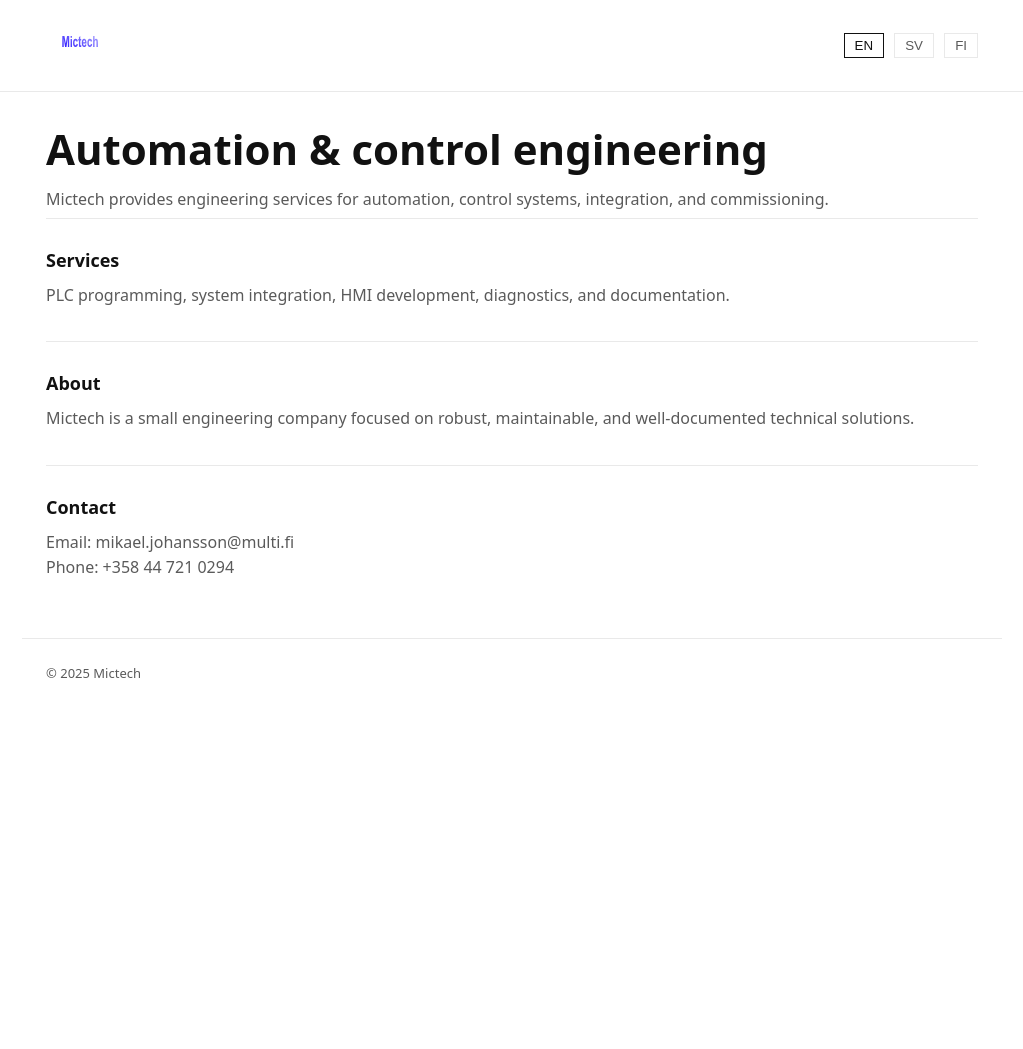
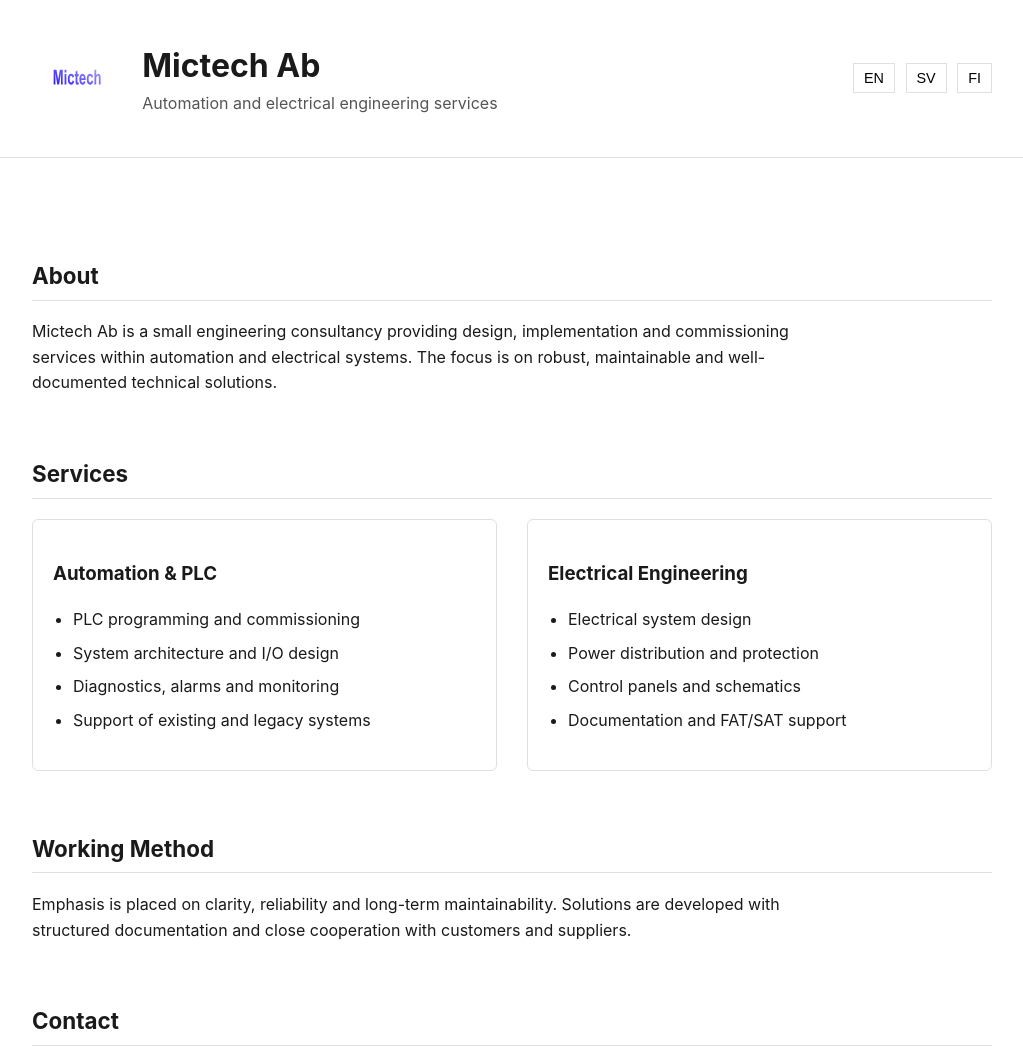
Before and after one commit to mictechab/mictechab.github.io, a plain HTML site: page index.html in a window 1280 px wide. Shown: the top 1049 px of the page, without its empty margins (128-1151 px from the left). Before the commit the page ends 800 px from the top, so only its background shows below. Drawn offline with Linux system fonts and the light colour scheme.

Commit message:
Refactor index.html with improved structure and styles
Updated HTML structure, improved meta tags, and enhanced styling.

```diff
--- a/index.html
+++ b/index.html
@@ -1,200 +1,312 @@
-<!doctype html>
+<!DOCTYPE html>
 <html lang="en">
 <head>
-  <meta charset="utf-8" />
-  <meta name="viewport" content="width=device-width, initial-scale=1" />
-  <title>Mictech</title>
+    <meta charset="UTF-8">
+    <title>Mictech Ab – Automation & Electrical Engineering</title>
+    <meta name="viewport" content="width=device-width, initial-scale=1.0">
+    <meta name="description" content="Mictech Ab provides automation, PLC and electrical engineering services.">
 
     <style>
-    :root{
-      --bg:#ffffff;
-      --text:#111111;
-      --muted:#5a5a5a;
-      --line:#e9e9e9;
-      --max: 980px;
-    }
-    @media (prefers-color-scheme: dark){
-      :root{
-        --bg:#0c0c0c;
-        --text:#f4f4f4;
-        --muted:#b9b9b9;
-        --line:#242424;
-      }
-    }
-    *{box-sizing:border-box}
-    body{
-      margin:0;
-      font-family: system-ui, -apple-system, Segoe UI, Roboto, Helvetica, Arial;
-      background:var(--bg);
-      color:var(--text);
-      line-height:1.55;
-    }
-    a{color:inherit; text-decoration:none}
-    .wrap{max-width:var(--max); margin:0 auto; padding:24px}
-
-    header{
-      border-bottom:1px solid var(--line);
-    }
-    .nav{
-      display:flex;
-      align-items:center;
-      justify-content:space-between;
-      gap:16px;
-    }
-    .brand img{height:36px}
-    .lang button{
-      background:none;
-      border:1px solid var(--line);
-      padding:4px 10px;
-      margin-left:6px;
-      cursor:pointer;
-      color:var(--muted);
-    }
-    .lang button.active{
-      color:var(--text);
-      border-color:var(--text);
+        :root {
+            --text: #1a1a1a;
+            --muted: #555;
+            --accent: #004b8d;
+            --bg: #ffffff;
+            --border: #e0e0e0;
         }
 
-    h1{font-size:clamp(32px,4vw,42px); margin:0}
-    h2{font-size:18px; margin:0 0 8px}
-    p{margin:6px 0; color:var(--muted)}
-    section{padding:28px 0; border-top:1px solid var(--line)}
+        body {
+            margin: 0;
+            font-family: -apple-system, BlinkMacSystemFont, "Segoe UI", Roboto, Arial, sans-serif;
+            color: var(--text);
+            background: var(--bg);
+            line-height: 1.6;
+        }
 
-    footer{
-      padding:20px 0;
-      border-top:1px solid var(--line);
-      font-size:13px;
-      color:var(--muted);
+        header {
+            border-bottom: 1px solid var(--border);
+            padding: 40px 20px;
+        }
+
+        .header-inner {
+            max-width: 960px;
+            margin: 0 auto;
+            display: flex;
+            align-items: center;
+            justify-content: space-between;
+            gap: 20px;
+        }
+
+        .brand {
+            display: flex;
+            align-items: center;
+            gap: 16px;
+        }
+
+        .brand img {
+            height: 48px;
+        }
+
+        .lang-switch button {
+            background: none;
+            border: 1px solid var(--border);
+            padding: 6px 10px;
+            margin-left: 6px;
+            cursor: pointer;
+            font-size: 0.9rem;
+        }
+
+        .lang-switch button:hover {
+            border-color: var(--accent);
+            color: var(--accent);
+        }
+
+        main {
+            max-width: 960px;
+            margin: 0 auto;
+            padding: 40px 20px;
+        }
+
+        h1 {
+            margin: 0;
+            font-size: 2rem;
+        }
+
+        h2 {
+            margin-top: 60px;
+            padding-bottom: 6px;
+            border-bottom: 1px solid var(--border);
+            font-size: 1.4rem;
+        }
+
+        p {
+            max-width: 780px;
+        }
+
+        .subtitle {
+            color: var(--muted);
+            max-width: 780px;
+        }
+
+        .columns {
+            display: grid;
+            grid-template-columns: repeat(auto-fit, minmax(260px, 1fr));
+            gap: 30px;
+            margin-top: 20px;
+        }
+
+        .box {
+            border: 1px solid var(--border);
+            padding: 20px;
+            border-radius: 6px;
+        }
+
+        ul {
+            padding-left: 20px;
+        }
+
+        li {
+            margin-bottom: 8px;
+        }
+
+        a {
+            color: var(--accent);
+            text-decoration: none;
+        }
+
+        a:hover {
+            text-decoration: underline;
+        }
+
+        footer {
+            border-top: 1px solid var(--border);
+            margin-top: 80px;
+            padding: 20px;
+            text-align: center;
+            color: var(--muted);
+            font-size: 0.9rem;
+        }
+
+        @media (prefers-color-scheme: dark) {
+            :root {
+                --text: #eaeaea;
+                --muted: #aaa;
+                --bg: #0f1216;
+                --border: #2a2f36;
+                --accent: #4ea1ff;
+            }
         }
     </style>
 </head>
 
 <body>
+
 <header>
-  <div class="wrap nav">
+    <div class="header-inner">
         <div class="brand">
-      <img src="assets/images/logo.svg" alt="Mictech logo">
+            <img src="assets/images/logo.svg" alt="Mictech Ab logo">
+            <div>
+                <h1>Mictech Ab</h1>
+                <div class="subtitle" data-i18n="subtitle"></div>
+            </div>
         </div>
 
-    <div class="lang">
-      <button onclick="setLang('en')" id="btn-en" class="active">EN</button>
-      <button onclick="setLang('sv')" id="btn-sv">SV</button>
-      <button onclick="setLang('fi')" id="btn-fi">FI</button>
+        <div class="lang-switch">
+            <button onclick="setLang('en')">EN</button>
+            <button onclick="setLang('sv')">SV</button>
+            <button onclick="setLang('fi')">FI</button>
         </div>
     </div>
 </header>
 
-<main class="wrap">
+<main>
 
-  <!-- ENGLISH -->
-  <div data-lang="en">
-    <h1>Automation & control engineering</h1>
+    <h2 data-i18n="about_title"></h2>
+    <p data-i18n="about_text"></p>
+
+    <h2 data-i18n="services_title"></h2>
+    <div class="columns">
+        <div class="box">
+            <h3 data-i18n="svc_auto_title"></h3>
+            <ul>
+                <li data-i18n="svc_auto_1"></li>
+                <li data-i18n="svc_auto_2"></li>
+                <li data-i18n="svc_auto_3"></li>
+                <li data-i18n="svc_auto_4"></li>
+            </ul>
+        </div>
+
+        <div class="box">
+            <h3 data-i18n="svc_elec_title"></h3>
+            <ul>
+                <li data-i18n="svc_elec_1"></li>
+                <li data-i18n="svc_elec_2"></li>
+                <li data-i18n="svc_elec_3"></li>
+                <li data-i18n="svc_elec_4"></li>
+            </ul>
+        </div>
+    </div>
+
+    <h2 data-i18n="method_title"></h2>
+    <p data-i18n="method_text"></p>
+
+    <h2 data-i18n="contact_title"></h2>
     <p>
-      Mictech provides engineering services for automation, control systems,
-      integration, and commissioning.
-    </p>
-
-    <section>
-      <h2>Services</h2>
-      <p>PLC programming, system integration, HMI development, diagnostics, and documentation.</p>
-    </section>
-
-    <section>
-      <h2>About</h2>
-      <p>
-        Mictech is a small engineering company focused on robust, maintainable,
-        and well-documented technical solutions.
-      </p>
-    </section>
-
-    <section>
-      <h2>Contact</h2>
-      <p>
+        <strong>Mictech Ab</strong><br>
+        <span data-i18n="contact_person"></span>: Mikael Johansson<br>
         Email: <a href="mailto:mikael.johansson@multi.fi">mikael.johansson@multi.fi</a><br>
         Phone: <a href="tel:+358447210294">+358 44 721 0294</a>
     </p>
-    </section>
-  </div>
-
-  <!-- SWEDISH -->
-  <div data-lang="sv" hidden>
-    <h1>Automation och styrsystem</h1>
-    <p>
-      Mictech erbjuder ingenjörstjänster inom automation,
-      styrsystem, integration och driftsättning.
-    </p>
-
-    <section>
-      <h2>Tjänster</h2>
-      <p>PLC-programmering, systemintegration, HMI, diagnostik och dokumentation.</p>
-    </section>
-
-    <section>
-      <h2>Om Mictech</h2>
-      <p>
-        Mictech är ett litet ingenjörsföretag med fokus på
-        driftsäkra, underhållsvänliga och tydligt dokumenterade system.
-      </p>
-    </section>
-
-    <section>
-      <h2>Kontakt</h2>
-      <p>
-        E-post: <a href="mailto:mikael.johansson@multi.fi">mikael.johansson@multi.fi</a><br>
-        Telefon: <a href="tel:+358447210294">+358 44 721 0294</a>
-      </p>
-    </section>
-  </div>
-
-  <!-- FINNISH -->
-  <div data-lang="fi" hidden>
-    <h1>Automaatio- ja ohjausjärjestelmät</h1>
-    <p>
-      Mictech tarjoaa automaatio- ja ohjausjärjestelmien
-      suunnittelu-, integraatio- ja käyttöönottopalveluita.
-    </p>
-
-    <section>
-      <h2>Palvelut</h2>
-      <p>PLC-ohjelmointi, järjestelmäintegraatio, HMI, diagnostiikka ja dokumentointi.</p>
-    </section>
-
-    <section>
-      <h2>Tietoa Mictechistä</h2>
-      <p>
-        Mictech on pieni insinööritoimisto, joka keskittyy
-        luotettaviin, selkeisiin ja helposti ylläpidettäviin ratkaisuihin.
-      </p>
-    </section>
-
-    <section>
-      <h2>Yhteystiedot</h2>
-      <p>
-        Sähköposti: <a href="mailto:mikael.johansson@multi.fi">mikael.johansson@multi.fi</a><br>
-        Puhelin: <a href="tel:+358447210294">+358 44 721 0294</a>
-      </p>
-    </section>
-  </div>
 
 </main>
 
-<footer class="wrap">
-  © <span id="year"></span> Mictech
+<footer>
+    © Mictech Ab
 </footer>
 
 <script>
-  const sections = document.querySelectorAll("[data-lang]");
-  const buttons = document.querySelectorAll(".lang button");
+const translations = {
+    en: {
+        subtitle: "Automation and electrical engineering services",
+        about_title: "About",
+        about_text:
+            "Mictech Ab is a small engineering consultancy providing design, implementation and commissioning services within automation and electrical systems. The focus is on robust, maintainable and well-documented technical solutions.",
 
-  function setLang(lang){
-    sections.forEach(s => s.hidden = s.dataset.lang !== lang);
-    buttons.forEach(b => b.classList.toggle("active", b.id === "btn-" + lang));
-    document.documentElement.lang = lang;
+        services_title: "Services",
+
+        svc_auto_title: "Automation & PLC",
+        svc_auto_1: "PLC programming and commissioning",
+        svc_auto_2: "System architecture and I/O design",
+        svc_auto_3: "Diagnostics, alarms and monitoring",
+        svc_auto_4: "Support of existing and legacy systems",
+
+        svc_elec_title: "Electrical Engineering",
+        svc_elec_1: "Electrical system design",
+        svc_elec_2: "Power distribution and protection",
+        svc_elec_3: "Control panels and schematics",
+        svc_elec_4: "Documentation and FAT/SAT support",
+
+        method_title: "Working Method",
+        method_text:
+            "Emphasis is placed on clarity, reliability and long-term maintainability. Solutions are developed with structured documentation and close cooperation with customers and suppliers.",
+
+        contact_title: "Contact",
+        contact_person: "Contact person"
+    },
+
+    sv: {
+        subtitle: "Automation och elkonstruktion",
+        about_title: "Om företaget",
+        about_text:
+            "Mictech Ab är ett teknikkonsultbolag som erbjuder konstruktion, implementation och idrifttagning inom automation och elsystem. Fokus ligger på robusta, underhållsvänliga och väl dokumenterade tekniska lösningar.",
+
+        services_title: "Tjänster",
+
+        svc_auto_title: "Automation & PLC",
+        svc_auto_1: "PLC-programmering och idrifttagning",
+        svc_auto_2: "Systemarkitektur och I/O-design",
+        svc_auto_3: "Diagnostik, larm och övervakning",
+        svc_auto_4: "Stöd för befintliga och äldre system",
+
+        svc_elec_title: "Elkonstruktion",
+        svc_elec_1: "Konstruktion av elsystem",
+        svc_elec_2: "Kraftdistribution och skydd",
+        svc_elec_3: "Styrskåp och elscheman",
+        svc_elec_4: "Dokumentation samt FAT/SAT-stöd",
+
+        method_title: "Arbetssätt",
+        method_text:
+            "Arbetet präglas av tydlighet, driftsäkerhet och långsiktig förvaltbarhet. Lösningar tas fram med strukturerad dokumentation och nära samarbete med kund och leverantörer.",
+
+        contact_title: "Kontakt",
+        contact_person: "Kontaktperson"
+    },
+
+    fi: {
+        subtitle: "Automaatio- ja sähkösuunnittelu",
+        about_title: "Tietoa yrityksestä",
+        about_text:
+            "Mictech Ab on insinööritoimisto, joka tarjoaa automaatio- ja sähkösuunnittelua sekä käyttöönottoa. Toiminnan painopiste on luotettavissa, ylläpidettävissä ja hyvin dokumentoiduissa teknisissä ratkaisuissa.",
+
+        services_title: "Palvelut",
+
+        svc_auto_title: "Automaatio & PLC",
+        svc_auto_1: "PLC-ohjelmointi ja käyttöönotto",
+        svc_auto_2: "Järjestelmäarkkitehtuuri ja I/O-suunnittelu",
+        svc_auto_3: "Diagnostiikka, hälytykset ja valvonta",
+        svc_auto_4: "Nykyisten ja vanhojen järjestelmien tuki",
+
+        svc_elec_title: "Sähkösuunnittelu",
+        svc_elec_1: "Sähköjärjestelmien suunnittelu",
+        svc_elec_2: "Sähkönjakelu ja suojaus",
+        svc_elec_3: "Ohjauskeskukset ja kaaviot",
+        svc_elec_4: "Dokumentointi sekä FAT/SAT-tuki",
+
+        method_title: "Toimintatapa",
+        method_text:
+            "Työssä korostuvat selkeys, luotettavuus ja pitkäaikainen ylläpidettävyys. Ratkaisut toteutetaan huolellisesti dokumentoiden ja tiiviissä yhteistyössä asiakkaiden ja toimittajien kanssa.",
+
+        contact_title: "Yhteystiedot",
+        contact_person: "Yhteyshenkilö"
+    }
+};
+
+function setLang(lang) {
     localStorage.setItem("lang", lang);
+    applyLang(lang);
 }
 
-  document.getElementById("year").textContent = new Date().getFullYear();
-  setLang(localStorage.getItem("lang") || "en");
+function applyLang(lang) {
+    document.querySelectorAll("[data-i18n]").forEach(el => {
+        const key = el.getAttribute("data-i18n");
+        if (translations[lang][key]) {
+            el.textContent = translations[lang][key];
+        }
+    });
+}
+
+applyLang(localStorage.getItem("lang") || "en");
 </script>
+
 </body>
 </html>
```
Lines whose indentation alone changed are shown as unchanged.
